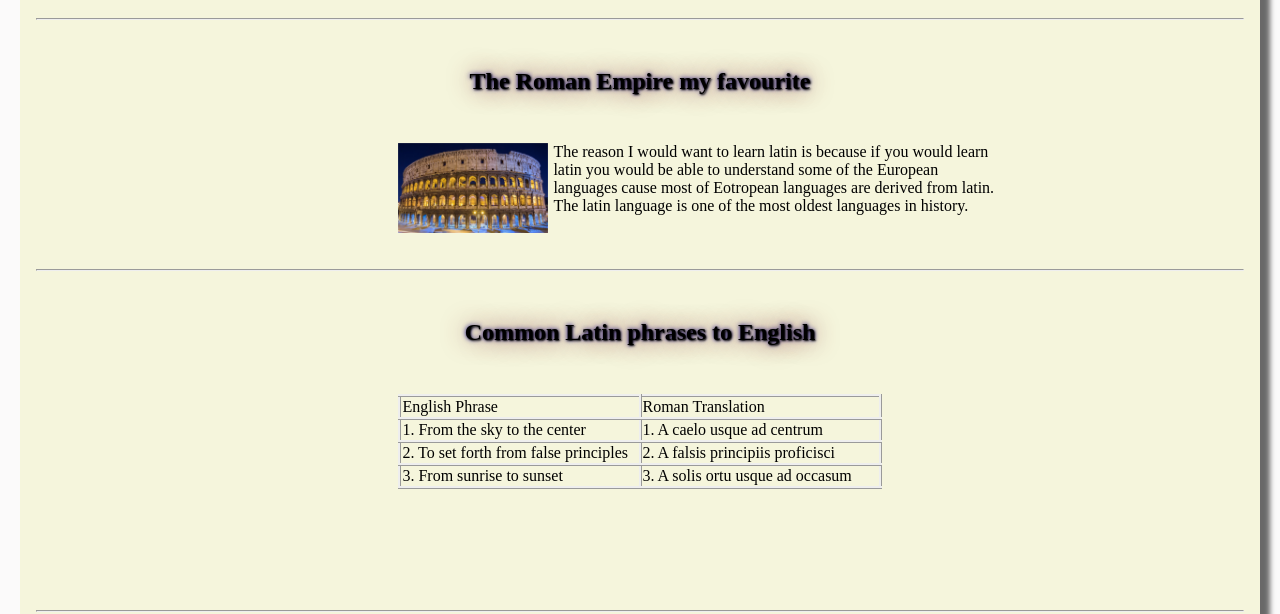
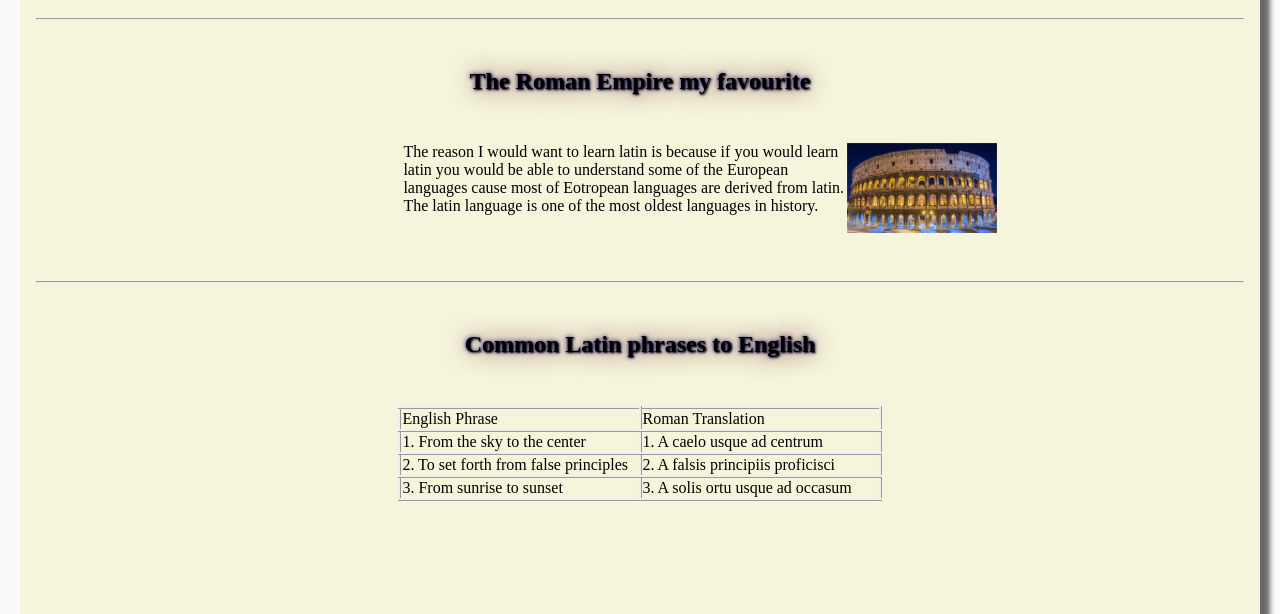
Before and after one commit to V203/basic-webpage, a plain HTML site: page my-webpage.html in a window 1280 px wide. Shown: the part 186-800 px from the top of the page. Drawn offline with Linux system fonts and the light colour scheme.

Commit message:
11:50 codex

```diff
--- a/my-webpage.html
+++ b/my-webpage.html
@@ -41,15 +41,15 @@
                 <h2>The Roman Empire my favourite</h2>
             <div class="st-master">
                             <div class="fave-img">
-                    <img src="../basic-webpage/images/colloseum.jpg" alt="" width="150" height="90px">
-                </div>
+
+
 
 
                                                 <div class="fave-content">
 
 
                                                     <p>
-
+                                                        <img class ="other-pics"src="../basic-webpage/images/colloseum.jpg" alt="" width="150" height="90px">
                                                         The reason I would want to learn latin is because if you would learn
                                                         latin you would be able to understand some of the European languages
                                                         cause most of Eotropean languages are derived from latin.
@@ -58,7 +58,7 @@
                                                     </p>
                                                 </div>
 
-
+                            </div>
 
 
             </div>
```
Lines whose indentation alone changed are shown as unchanged.
